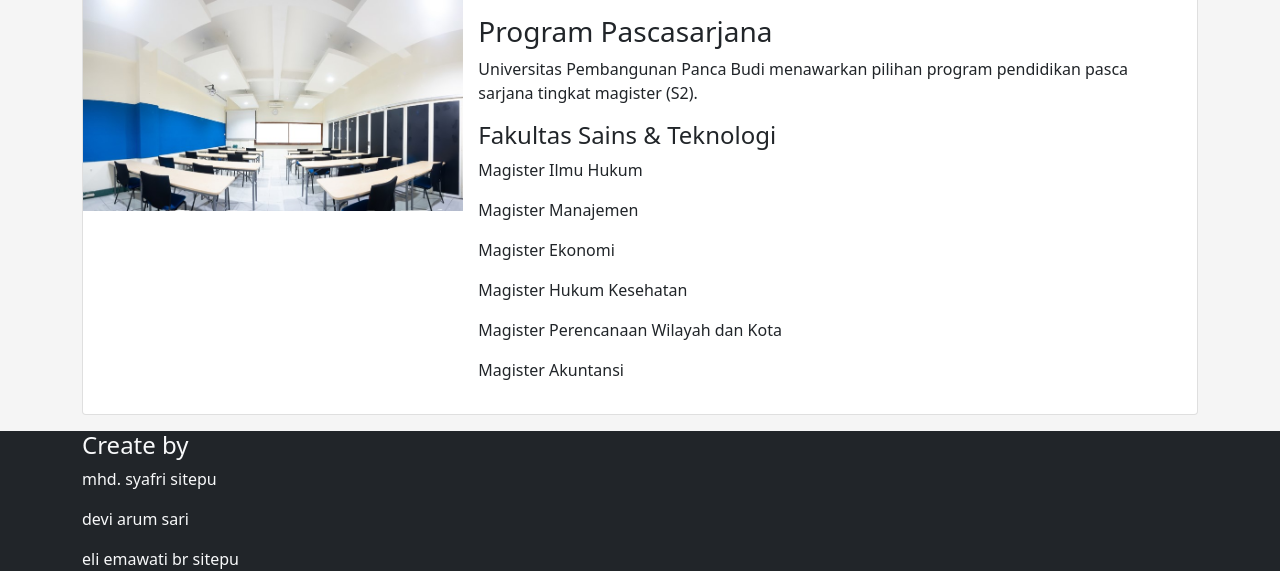
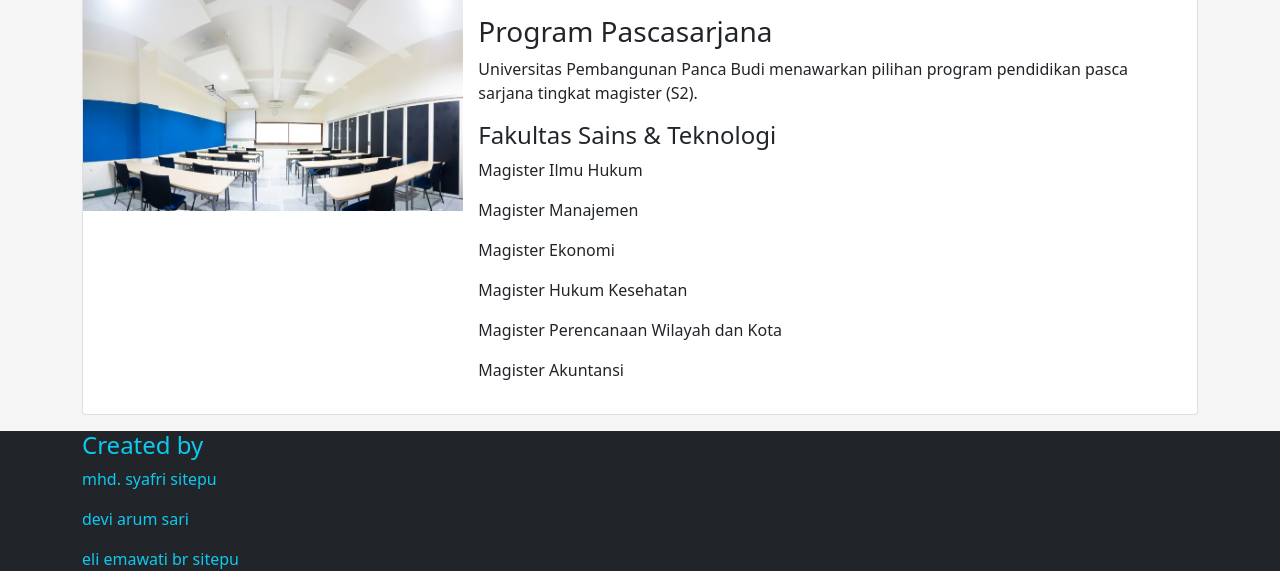
Before and after one commit to syafri-sitepu/tugas-web, a CodeIgniter 4 app: template app/Views/dashboard.php in a window 1280 px wide. Shown: the part 2160-2731 px from the top of the page. Run offline with PHP 8.4 and a stand-in for CodeIgniter, Linux system fonts and the light colour scheme; the template is opened without the code that fills it, so the values that code supplies are empty; some libraries are stand-ins or nearby versions.

Commit message:
buat tampilan

```diff
--- a/app/Views/dashboard.php
+++ b/app/Views/dashboard.php
@@ -144,9 +144,9 @@
     <!-- akhir pendidikan -->
 
     <!-- footer -->
-    <footer class="text-light bg-dark">
+    <footer class="text-info bg-dark">
       <div class="container">
-        <h4>Create by</h4>
+        <h4>Created by</h4>
         <p>mhd. syafri sitepu</p>
         <p>devi arum sari</p>
         <p>eli emawati br sitepu</p>
```
